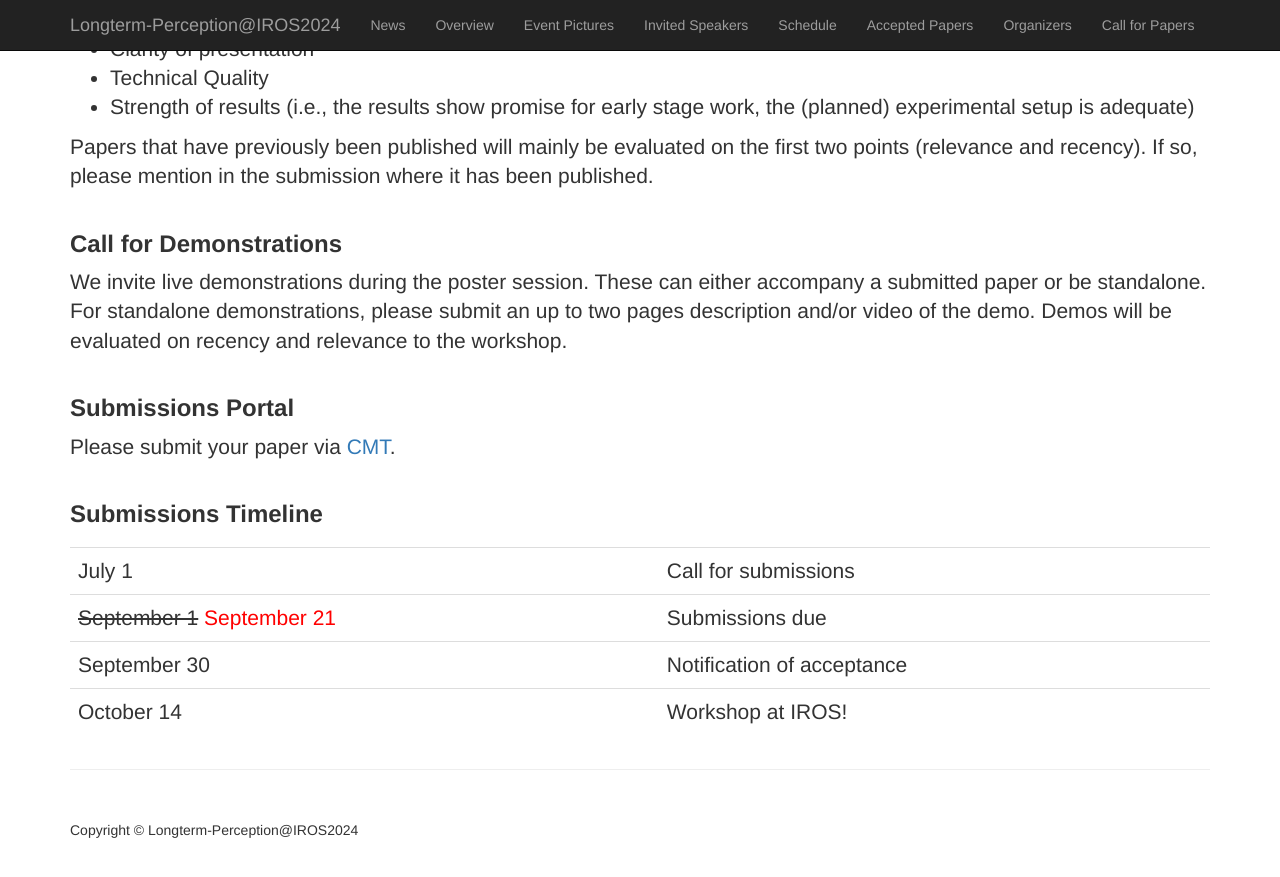
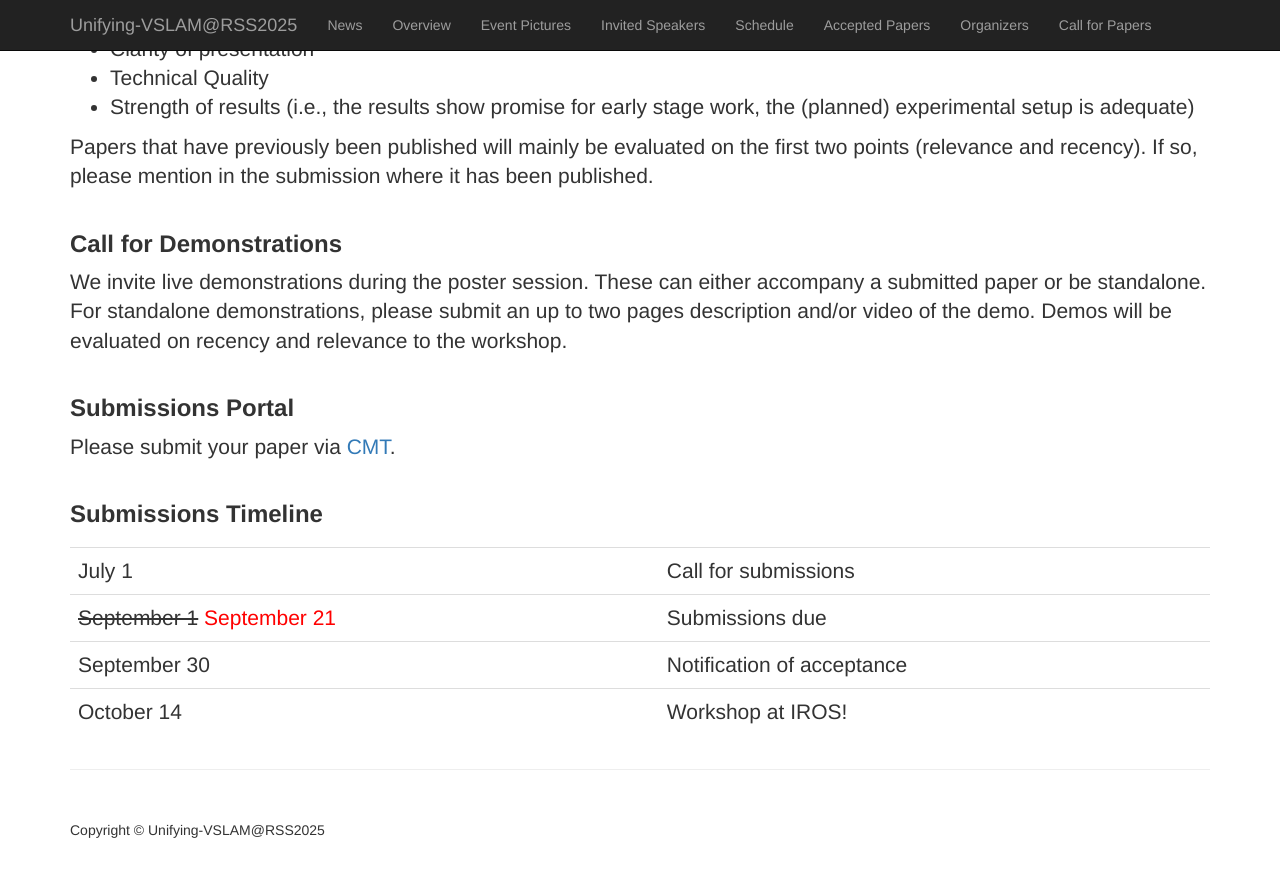
Before and after one commit to visual-slam-lab/test, a Jekyll site: the page built from index.html, in a window 1280 px wide and 900 px high, scrolled down 6544 px. Shown: the top 877 px of the window. Built offline with Jekyll 4.4.1, drawn with Linux system fonts in a browser that asks for light colours.

Commit message:
Update _config.yml

```diff
--- a/_config.yml
+++ b/_config.yml
@@ -1,6 +1,6 @@
-title: "Long-Term Perception for Autonomy in Dynamic Human-shared Environments: What Do Robots Need?"
+title: "Unifying Visual SLAM: From Fragmented Datasets to Scalable, Real-World Solutions "
 description: Title
-sitename: Longterm-Perception@IROS2024
+sitename: Unifying-VSLAM@RSS2025
 baseurl: "/test"
 url: "https://visual-slam-lab.github.io"
 
```
